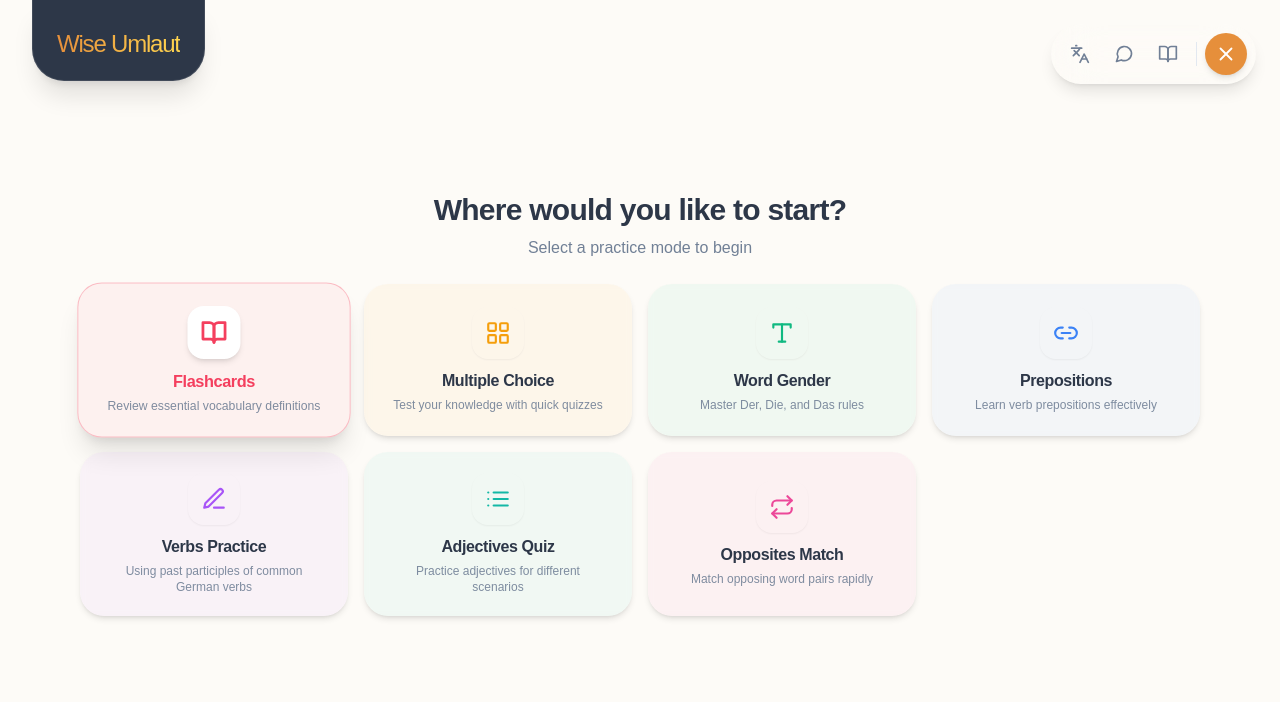
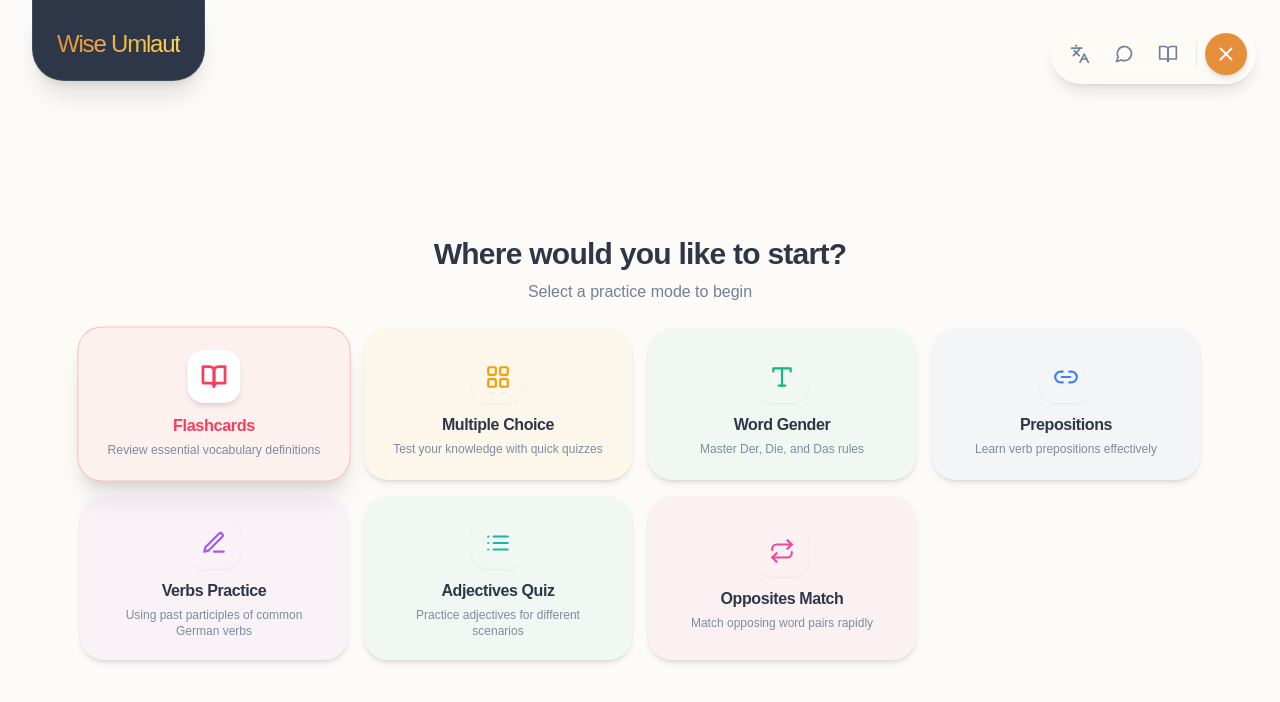
Before and after one commit to pramodkarandikar/german-tutor, a React (Vite) app: page / in a window 1280 px wide. Shown: the top 702 px of the page. Built offline with nearby package versions, Linux system fonts and the light colour scheme; a web font is replaced by a local one.

Commit message:
Added the menu for study material

```diff
--- a/src/components/MultipleChoice.jsx
+++ b/src/components/MultipleChoice.jsx
@@ -127,7 +127,7 @@ const MultipleChoice = () => {
 
  <div className="flex flex-col lg:flex-row justify-center items-start gap-8 relative z-10 min-h-[460px]">
  {/* Left Sidebar for Controls on Desktop */}
- <div className="w-full lg:w-72 flex flex-col gap-4 order-2 lg:order-1 h-auto">
+ <div className="w-full lg:w-72 flex flex-col gap-4 order-1 lg:order-1 h-auto">
  <div className="bg-surface/40 backdrop-blur-md border border-subtle rounded-[2.5rem] p-6 space-y-5 shadow-sm">
  <div>
  <h3 className="text-[10px] font-black text-text-muted uppercase tracking-[0.2em] mb-3">Filters</h3>
@@ -150,7 +150,7 @@ const MultipleChoice = () => {
  </div>
 
  {/* Main Card Area */}
- <div className="flex-1 w-full order-1 lg:order-2">
+ <div className="flex-1 w-full order-2 lg:order-2">
  <div className="bg-surface/20 backdrop-blur-sm border border-subtle rounded-[2.5rem] p-8 md:p-12 shadow-sm relative overflow-hidden">
  <div className="text-center mb-10 relative z-10">
  <span className="text-sm text-text-muted font-bold uppercase tracking-[0.3em] mb-4 block">Translate this</span>
--- a/src/components/Navigation.jsx
+++ b/src/components/Navigation.jsx
@@ -75,13 +75,13 @@ const Navigation = ({ currentView, setCurrentView, overlayView, setOverlayView,
 
             {/* Fullscreen Overlay Menu */}
             {isMenuOpen && (
-                <div className="fixed inset-0 z-[50] bg-background animate-in fade-in duration-300 flex flex-col items-center justify-center p-6 pt-28 overflow-y-auto">
-                    <div className="w-full max-w-4xl mb-6 text-center animate-in slide-in-from-bottom-4 duration-500 delay-100">
+                <div className="fixed inset-0 z-[50] bg-background animate-in fade-in duration-300 flex flex-col items-center justify-start p-4 pt-32 md:p-6 md:pt-36 overflow-y-auto">
+                    <div className="w-full max-w-4xl mb-6 text-center animate-in slide-in-from-bottom-4 duration-500 delay-100 md:mt-auto">
                         <h2 className="text-2xl md:text-3xl font-bold tracking-tight text-text mb-2">Where would you like to start?</h2>
                         <p className="text-text-muted text-sm md:text-base">Select a practice mode to begin</p>
                     </div>
 
-                    <div className="w-full max-w-6xl grid grid-cols-2 lg:grid-cols-4 gap-3 md:gap-4 pb-20 px-4">
+                    <div className="w-full max-w-6xl grid grid-cols-2 lg:grid-cols-4 gap-3 md:gap-4 pb-20 px-4 md:pb-6 md:mb-auto">
                         {navItems.map((item, index) => {
                             const isActive = currentView === item.id;
                             // Adding the color class safely using style instead if needed, but tailwind processes these in dev
--- a/src/components/Quiz.jsx
+++ b/src/components/Quiz.jsx
@@ -131,7 +131,7 @@ const Quiz = () => {
 
  <div className="flex flex-col lg:flex-row justify-center items-stretch gap-8 relative z-10 min-h-[460px]">
  {/* Left Sidebar for Controls on Desktop */}
- <div className="w-full lg:w-72 flex flex-col gap-4 order-2 lg:order-1 h-auto">
+ <div className="w-full lg:w-72 flex flex-col gap-4 order-1 lg:order-1 h-auto">
  <div className="bg-surface/40 backdrop-blur-md border border-subtle rounded-[2.5rem] p-6 space-y-5 shadow-sm">
  <div>
  <h3 className="text-[10px] font-black text-text-muted uppercase tracking-[0.2em] mb-3">Filters</h3>
@@ -168,7 +168,7 @@ const Quiz = () => {
  </div>
 
  {/* Main Card Area */}
- <div className="flex-1 w-full order-1 lg:order-2 flex flex-col justify-between">
+ <div className="flex-1 w-full order-2 lg:order-2 flex flex-col justify-between">
  <div className="relative h-[380px] flex items-center justify-center mb-10 w-full max-w-2xl mx-auto">
  {/* Card Stack Effect (Decorative) */}
  {/* <div className="absolute w-[88%] h-[340px] bg-surface/30 border border-subtle/50 rounded-[2.5rem] translate-y-10 scale-[0.88] opacity-20 -z-10"/>
```
